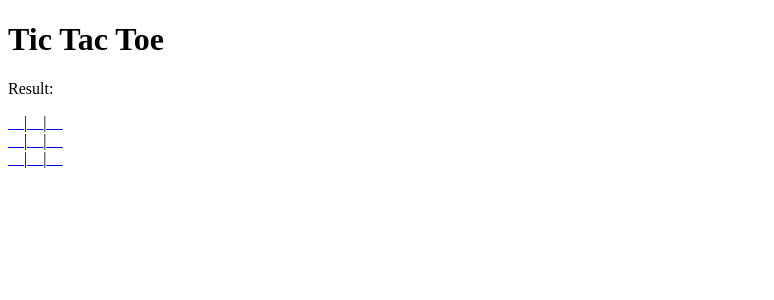
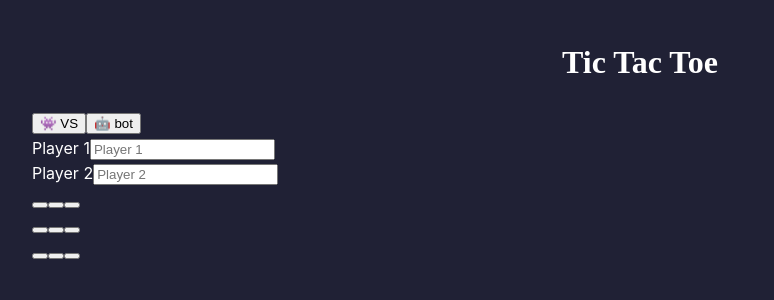
Before and after one commit to edwinpgm/tic-tact-toe, a Next.js app: page / in a window 1280 px wide. Shown: the top 300 px of the page, without its empty margins (0-774 px from the left). Built offline with nearby package versions, Linux system fonts and the light colour scheme.

Commit message:
refactor game ui and add styles

```diff
--- /dev/null
+++ b/components/Game/index.js
@@ -0,0 +1,72 @@
+import React, {useState} from 'react'
+
+export const Game = () => {
+  const [squares, setSquares] = useState(Array(9).fill(null))
+  const nextValue = calculateNextValue(squares)
+  const winner = calculateWinner(squares)
+
+  const selectSquare = (position) => {
+    const squaresCopy = [...squares]
+    squaresCopy[position] = nextValue
+    setSquares(squaresCopy)
+  }
+
+  const renderSquare = (position) => {
+    return (
+      <button onClick={() => selectSquare(position)}>
+        {squares[position]}
+      </button>
+    )
+  }
+
+  return (
+    <div>
+      <div>{winner}</div>
+      <div>
+        {renderSquare(0)}
+        {renderSquare(1)}
+        {renderSquare(2)}
+      </div>
+      <div>
+        {renderSquare(3)}
+        {renderSquare(4)}
+        {renderSquare(5)}
+      </div>
+      <div>
+        {renderSquare(6)}
+        {renderSquare(7)}
+        {renderSquare(8)}
+      </div>
+    </div>
+  )
+}
+
+const calculateNextValue = (squares) => {
+  const xSquaresCount = squares.filter(s => s === 'X').length
+  const oSquaresCount = squares.filter(s => s === 'O').length
+
+  return xSquaresCount === oSquaresCount ? 'X' : 'O'
+}
+
+const calculateWinner = (squares) => {
+  const winnerOptions = [
+    [0, 1, 2],
+    [3, 4, 5],
+    [6, 7, 8],
+    [0, 3, 6],
+    [1, 4, 7],
+    [2, 5, 8],
+    [0, 4, 8],
+    [2, 4, 6],
+  ]
+
+  for (let i = 0; i < winnerOptions.length; i++) {
+    const [a, b, c] = winnerOptions[i]
+
+    if (squares[a] && squares[a] === squares[b] && squares[a] === squares[c]) {
+      return squares[a]
+    }
+  }
+
+  return null
+}
--- a/components/PartGame.js
+++ /dev/null
@@ -1,17 +0,0 @@
-import React from 'react'
-
-const PartGame = ({ value, onSubmit, disabled }) => {
-  return (
-    <>
-      {
-        disabled
-        ? <span>{value}</span>
-        : <a href="#" onClick={onSubmit}>
-          {value}
-        </a>
-      }
-    </>
-  )
-}
-
-export default PartGame
--- /dev/null
+++ b/components/Tabs/index.js
@@ -0,0 +1,21 @@
+import React from 'react'
+
+const Tab = ({label, onChange}) => {
+  return (
+    <button onClick={onChange}>{label}</button>
+  )
+}
+
+export const Tabs = ({options, onChange}) => {
+  return (
+    <div>
+      {options.map(item => (
+        <Tab
+          {...item}
+          key={item.id}
+          onChange={() => onChange(item.id)}
+        />
+      ))}
+    </div>
+  )
+}
--- a/package.json
+++ b/package.json
@@ -6,7 +6,8 @@
   "dependencies": {
     "next": "^10.0.5",
     "react": "^17.0.1",
-    "react-dom": "^17.0.1"
+    "react-dom": "^17.0.1",
+    "sass": "^1.32.5"
   },
   "devDependencies": {},
   "scripts": {
--- /dev/null
+++ b/pages/_app.js
@@ -0,0 +1,5 @@
+import '../styles/global.scss'
+
+export default function App({ Component, pageProps }) {
+  return <Component {...pageProps} />
+}
--- a/pages/index.js
+++ b/pages/index.js
@@ -1,162 +1,57 @@
 import React, { useState, useEffect } from 'react'
-import PartGame from '../components/PartGame'
+import Head from 'next/head'
+import { Game } from '../components/Game'
+import { Tabs } from '../components/Tabs'
+import utilStyles from '../styles/utils.module.scss'
 
 const Index = () => {
-  const DEFAULT_RESULT = ['__', '__', '__', '__', '__', '__', '__', '__', '__']
-  const WINNERS = [
-    [0,1,2],
-    [3,4,5],
-    [6,7,8],
-    [0,3,6],
-    [1,4,7],
-    [2,5,8],
-    [0,4,8],
-    [2,4,6],
+  const TAB_OPTIONS = [
+    {id: 'vs', label: '👾 VS'},
+    {id: 'bot', label: '🤖 bot'},
   ]
-  const options = ['O', 'X']
-  const optionUser = options[0]
-  const optionAI = options[1]
 
-  const [result, updateResult] = useState(DEFAULT_RESULT)
-  const [winner, updateWinner] = useState(false)
-
-  const handleSubmit = (position) => {
-    const resultCopy = [...result]
-    resultCopy[position] = optionUser
-    updateResult(resultCopy)
-
-    const positionRandom = generateRandom(resultCopy)
-    resultCopy[positionRandom] = optionAI
-    updateResult(resultCopy)
-  }
-
-  const restart = () => {
-    updateResult(DEFAULT_RESULT)
-    updateWinner(false)
-  }
+  const [mode, setMode] = useState('vs')
+  const [player1, setPlayer1] = useState('')
+  const [player2, setPlayer2] = useState('')
 
   useEffect(() => {
-    const missingOptions = result.filter(r => r === '__')
-
-    if (missingOptions.length < 5) {
-      const isUserWinner = checkWinner(result, optionUser)
-      if (isUserWinner) {
-        updateWinner('You win 💪')
-        return
-      }
-
-      const isAIWinner = checkWinner(result, optionAI)
-      if (isAIWinner) {
-        updateWinner('AI Win 🤖')
-        return
-      }
+    if (mode === 'bot') {
+      setPlayer2('🤖 bot')
+    } else {
+      setPlayer2('')
     }
-
-    if (missingOptions.length === 0) {
-      updateWinner('Try again 🤷‍♂️')
-    }
-  }, [result])
-
-  const checkWinner = (checkResult, type) => {
-    const listChosenIndexes = checkResult.map((item, index) => {
-      return item === type ? index : '__'
-    }).filter(item => item !== '__')
-
-    let isWinner = false
-    let i = 0
-    do {
-      isWinner = WINNERS[i].every(item => {
-        const indexFounded = listChosenIndexes.indexOf(item)
-        return indexFounded > -1
-      })
-      i++
-    } while (i < WINNERS.length && !isWinner)
-
-    return isWinner
-  }
-
-  const generateRandom = (resultCopy) => {
-    let random
-    let indexNotPermit = resultCopy.map((item, index) => {
-      return item === '__' ? item : index
-    }).filter(item => item !== '__')
-
-    if (indexNotPermit.length === 9) {
-      return 9
-    } else {
-      do {
-        random = Math.floor(Math.random() * 9)
-      }
-      while (indexNotPermit.indexOf(random) > -1)
-
-      return random
-    }
-  }
+  }, [mode])
 
   return (
     <div>
-      <h1>Tic Tac Toe</h1>
-      <p>Result: {winner}</p>
-      <p>{winner && <a href='#' onClick={restart}>Restablecer</a>}</p>
+      <Head>
+        <title>Game Tic Tac Toe</title>
+      </Head>
+      <h1 className={utilStyles.title}>Tic Tac Toe</h1>
+      <Tabs options={TAB_OPTIONS} onChange={setMode} />
+
       <div>
-        <div>
-          <PartGame
-            value={result[0]}
-            onSubmit={() => handleSubmit(0)}
-            disabled={winner || result[0] !== '__'}
-          />
-          |
-          <PartGame
-            value={result[1]}
-            onSubmit={() => handleSubmit(1)}
-            disabled={winner || result[1] !== '__'}
-          />
-          |
-          <PartGame
-            value={result[2]}
-            onSubmit={() => handleSubmit(2)}
-            disabled={winner || result[2] !== '__'}
-          />
-        </div>
-        <div>
-          <PartGame
-            value={result[3]}
-            onSubmit={() => handleSubmit(3)}
-            disabled={winner || result[3] !== '__'}
-          />
-          |
-          <PartGame
-            value={result[4]}
-            onSubmit={() => handleSubmit(4)}
-            disabled={winner || result[4] !== '__'}
-          />
-          |
-          <PartGame
-            value={result[5]}
-            onSubmit={() => handleSubmit(5)}
-            disabled={winner || result[5] !== '__'}
-          />
-        </div>
-        <div>
-          <PartGame
-            value={result[6]}
-            onSubmit={() => handleSubmit(6)}
-            disabled={winner || result[6] !== '__'}
-          />
-          |
-          <PartGame
-            value={result[7]}
-            onSubmit={() => handleSubmit(7)}
-            disabled={winner || result[7] !== '__'}
-          />
-          |
-          <PartGame
-            value={result[8]}
-            onSubmit={() => handleSubmit(8)}
-            disabled={winner || result[8] !== '__'}
-          />
-        </div>
+        <label htmlFor="player1">Player 1</label>
+        <input
+          value={player1}
+          id="player1"
+          type="text"
+          placeholder="Player 1"
+          onChange={event => setPlayer1(event.target.value)}
+        />
       </div>
+      <div>
+        <label htmlFor="player2">Player 2</label>
+        <input
+          value={player2}
+          id="player2"
+          type="text"
+          placeholder="Player 2"
+          onChange={event => setPlayer2(event.target.value)}
+          disabled={mode === 'bot'}
+        />
+      </div>
+      <Game mode={mode} />
     </div>
   )
 }
--- /dev/null
+++ b/styles/global.scss
@@ -0,0 +1,29 @@
+html,
+body {
+  padding: 0;
+  margin: 0;
+  font-family: -apple-system, BlinkMacSystemFont, "Segoe UI", Roboto, Helvetica, Arial, sans-serif, "Apple Color Emoji", "Segoe UI Emoji", "Segoe UI Symbol";
+  line-height: 1.6;
+  font-size: 16px;
+  color: #fff;
+  background-color: #202135;
+  margin: 1rem;
+}
+
+* {
+  box-sizing: border-box;
+}
+
+a {
+  color: #0070f3;
+  text-decoration: none;
+}
+
+a:hover {
+  text-decoration: underline;
+}
+
+img {
+  max-width: 100%;
+  display: block;
+}
--- /dev/null
+++ b/styles/utils.module.scss
@@ -0,0 +1,4 @@
+.title {
+  font-family: "Abril Fatface";
+  text-align: center;
+}
```
Also changed, not shown: components/Game/Game.module.scss (added), components/Tabs/Tabs.module.scss (added), 1 other file (tests, documents, lock files or other folders).
